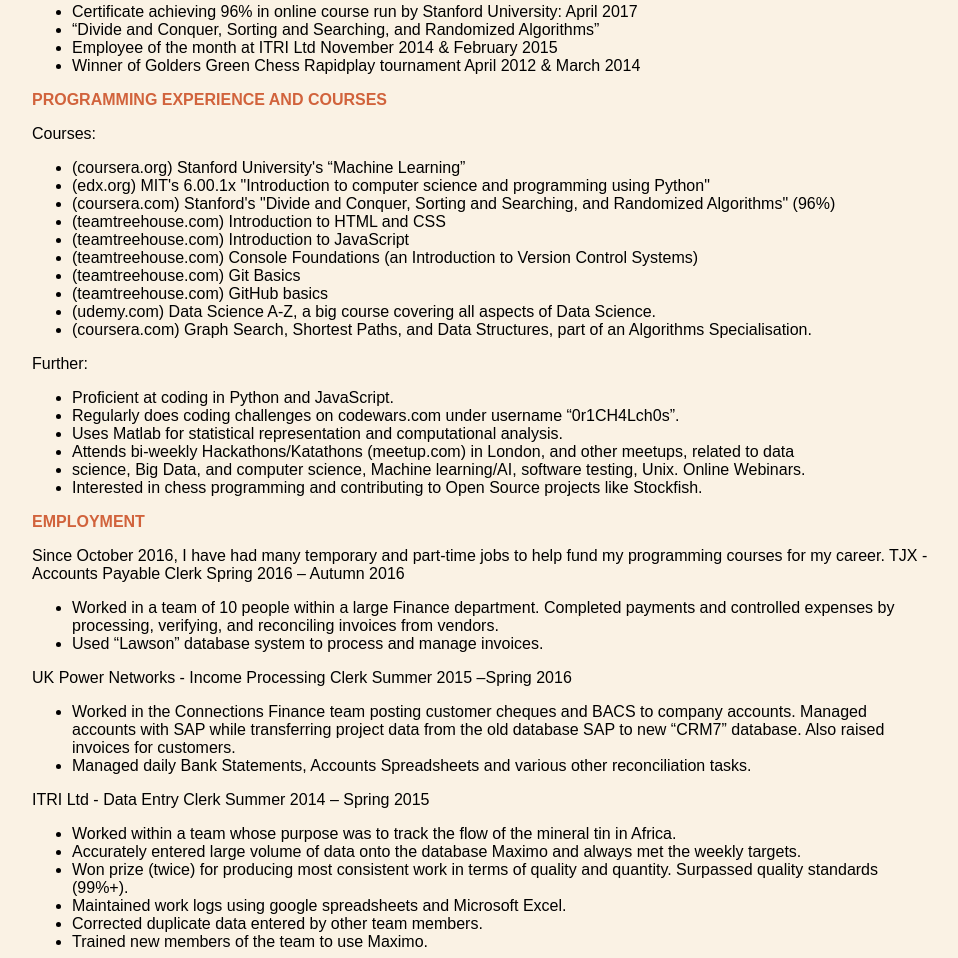
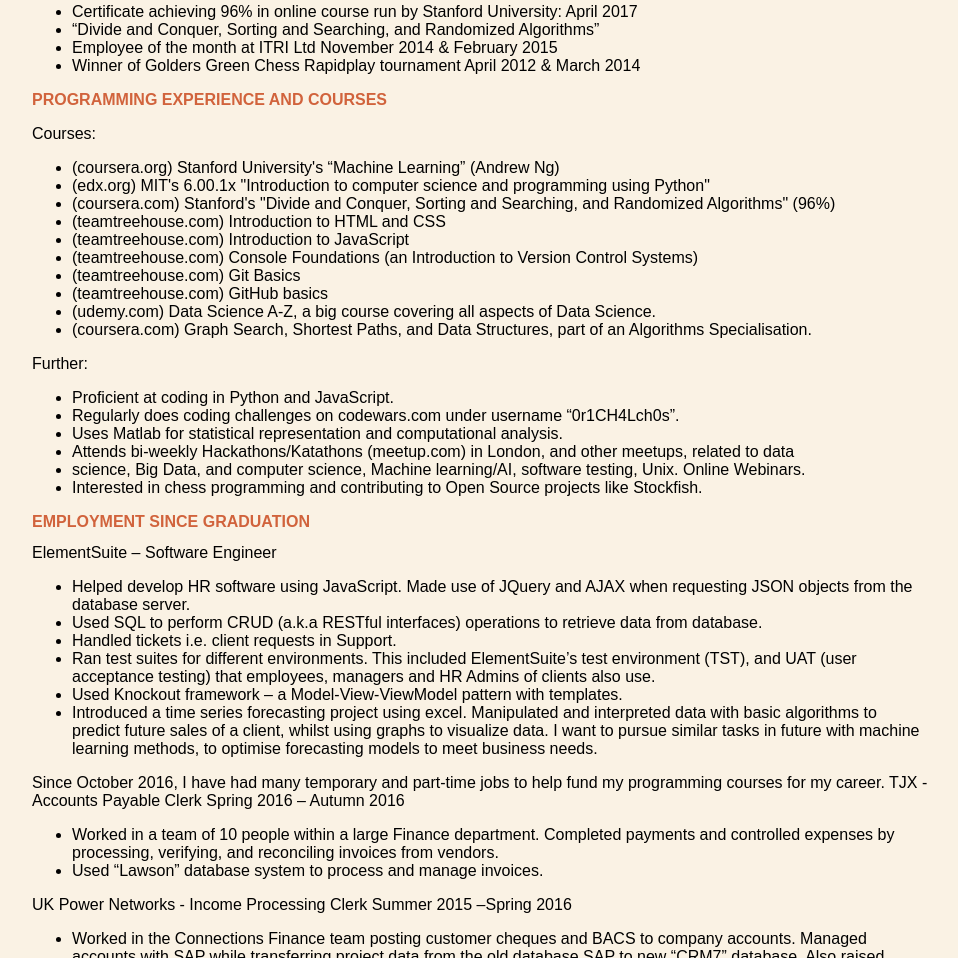
Before and after one commit to 0r1CH4Lch0s/0r1CH4Lch0s.github.io, a plain HTML site: page index.html in a window 1280 px wide. Shown: the part 398-1356 px from the top of the page, without its empty margins (160-1118 px from the left). Drawn offline with Linux system fonts and the light colour scheme.

Commit message:
Update index.html

```diff
--- a/index.html
+++ b/index.html
@@ -80,7 +80,7 @@ div {
 <p>Courses:
 
 <ul>
-<li>(coursera.org) Stanford University's “Machine Learning”</li>
+<li>(coursera.org) Stanford University's “Machine Learning” (Andrew Ng)</li>
 <li>(edx.org) MIT's 6.00.1x "Introduction to computer science and programming using Python"</li>
 <li>(coursera.com) Stanford's "Divide and Conquer, Sorting and Searching, and Randomized Algorithms" (96%)</li>
 <li>(teamtreehouse.com) Introduction to HTML and CSS</li>
@@ -101,7 +101,17 @@ Further:
 <li>Interested in chess programming and contributing to Open Source projects like Stockfish.</li></ul>
 </p>
 
-<h2>EMPLOYMENT</h2>
+<h2>EMPLOYMENT SINCE GRADUATION</h2>
+
+    ElementSuite – Software Engineer
+
+<ul><li>Helped develop HR software using JavaScript. Made use of JQuery and AJAX when requesting JSON objects from the database server.</li>
+<li>Used SQL to perform CRUD (a.k.a RESTful interfaces) operations to retrieve data from database.</li>
+<li>Handled tickets i.e. client requests in Support.</li>
+<li>Ran test suites for different environments. This included ElementSuite’s test environment (TST), and UAT (user acceptance testing) that employees, managers and HR Admins of clients also use.</li>
+<li>Used Knockout framework – a Model-View-ViewModel pattern with templates.</li>
+<li>Introduced a time series forecasting project using excel. Manipulated and interpreted data with basic algorithms to predict future sales of a client, whilst using graphs to visualize data. I want to pursue similar tasks in future with machine learning methods, to optimise forecasting models to meet business needs.</li>
+</ul>
 <p>Since October 2016, I have had many temporary and part-time jobs to help fund my programming courses for my career.
 
     TJX - Accounts Payable Clerk			 	                      Spring 2016 – Autumn 2016
```
